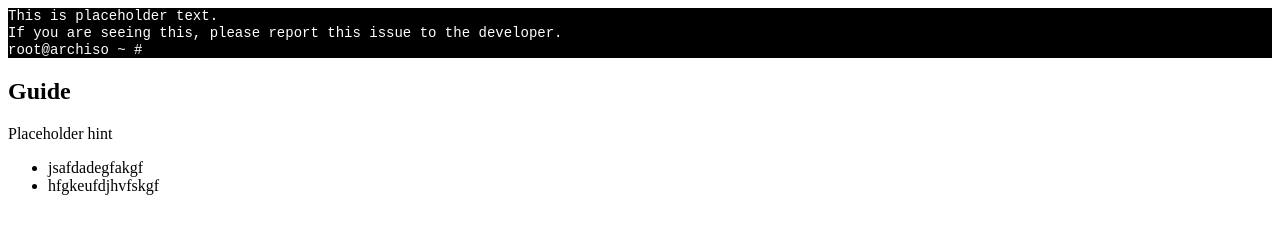
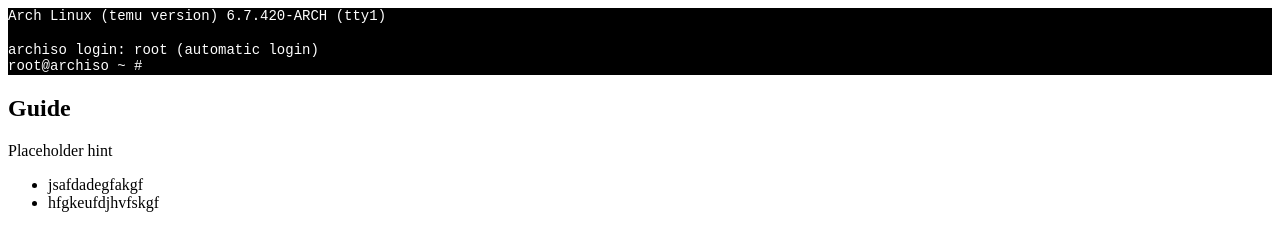
Before and after one commit to Visheshbons/arch-game, an Electron app: page src/renderer/index.html in a window 1280 px wide. Drawn offline with Linux system fonts and the light colour scheme; a web font is replaced by a local one.

Commit message:
replaced starter template text

```diff
--- a/package.json
+++ b/package.json
@@ -1,6 +1,6 @@
 {
   "name": "arch-game",
-  "version": "0.3.0",
+  "version": "0.3.1",
   "description": "game where u install arch",
   "keywords": [
     "first-game"
--- a/src/renderer/index.html
+++ b/src/renderer/index.html
@@ -14,10 +14,10 @@
 
             <!-- stdout -->
             <div id="stdout">
-                <!-- js will handle -->
-                <div class="line">This is placeholder text.</div>
-                <div class="line">If you are seeing this, please report this issue to the developer.</div>
-            </div>
+                <!-- js will handle rest -->
+                <div class="line">Arch Linux (temu version) 6.7.420-ARCH (tty1)</div>
+                <div class="line"></div>
+                <div class="line">archiso login: root (automatic login)</div>
 
             <!-- stdin -->
             <div id="input-line">
--- a/src/renderer/styles.css
+++ b/src/renderer/styles.css
@@ -22,6 +22,11 @@
     color: white;
 }
 
+#stdout .line {
+    display: block;
+    height: 1.2em;
+}
+
 #stdin {
     color: white;
     background-color: black;
```
